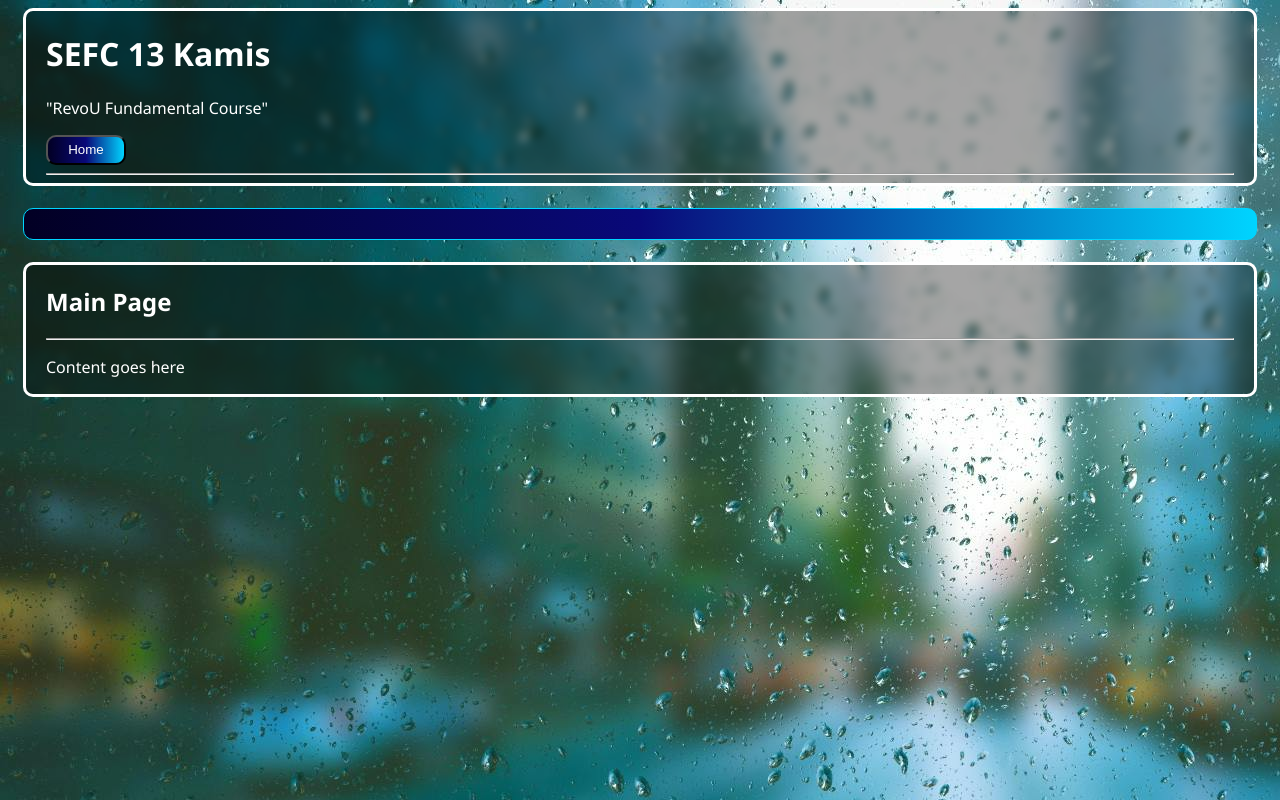
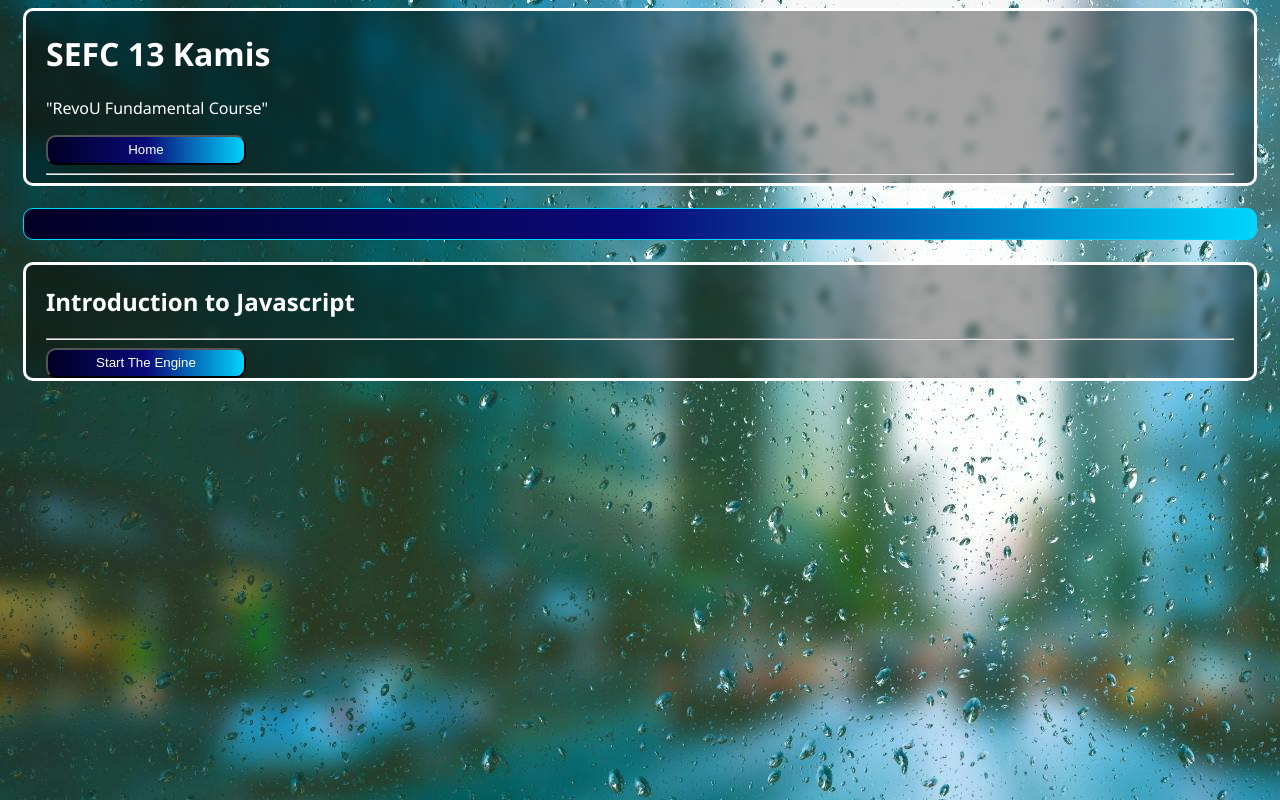
Before and after one commit to Wing-Catcher/web-development, a plain HTML site: page 2. RevoU Fundamental Course 2024/3. SEFC Kamis 13.html in a window 1280 px wide. Drawn offline with Linux system fonts and the light colour scheme.

Commit message:
RevoU 13June

```diff
--- a/2. RevoU Fundamental Course 2024/3. SEFC Kamis 13.html
+++ b/2. RevoU Fundamental Course 2024/3. SEFC Kamis 13.html
@@ -24,11 +24,12 @@
     <main>
         <div class="box">
             <div id="inbox1">
-                <h2>Main Page</h2>
+                <h2>Introduction to Javascript</h2>
                 <hr>
-                <p>Content goes here</p>
+                <button onclick="startEngine()">Start The Engine</button>
             </div>
         </div>
     </main>
+    <script src="JS/script.js"></script>
 </body>
 </html>
--- a/2. RevoU Fundamental Course 2024/CSS/3. SEFC Kamis 13.css
+++ b/2. RevoU Fundamental Course 2024/CSS/3. SEFC Kamis 13.css
@@ -8,7 +8,7 @@ body{
 button{
     color: white;
     height: 30px;
-    width: 80px;
+    width: 200px;
     border-radius: 10px;
     background: rgb(2,0,36);
     background: linear-gradient(90deg, rgba(2,0,36,1) 0%, rgba(9,9,121,1) 50%, rgba(0,212,255,1) 100%);;
--- /dev/null
+++ b/2. RevoU Fundamental Course 2024/JS/script.js
@@ -0,0 +1,3 @@
+function startEngine(){
+    alert("The machine is working")
+}
```
